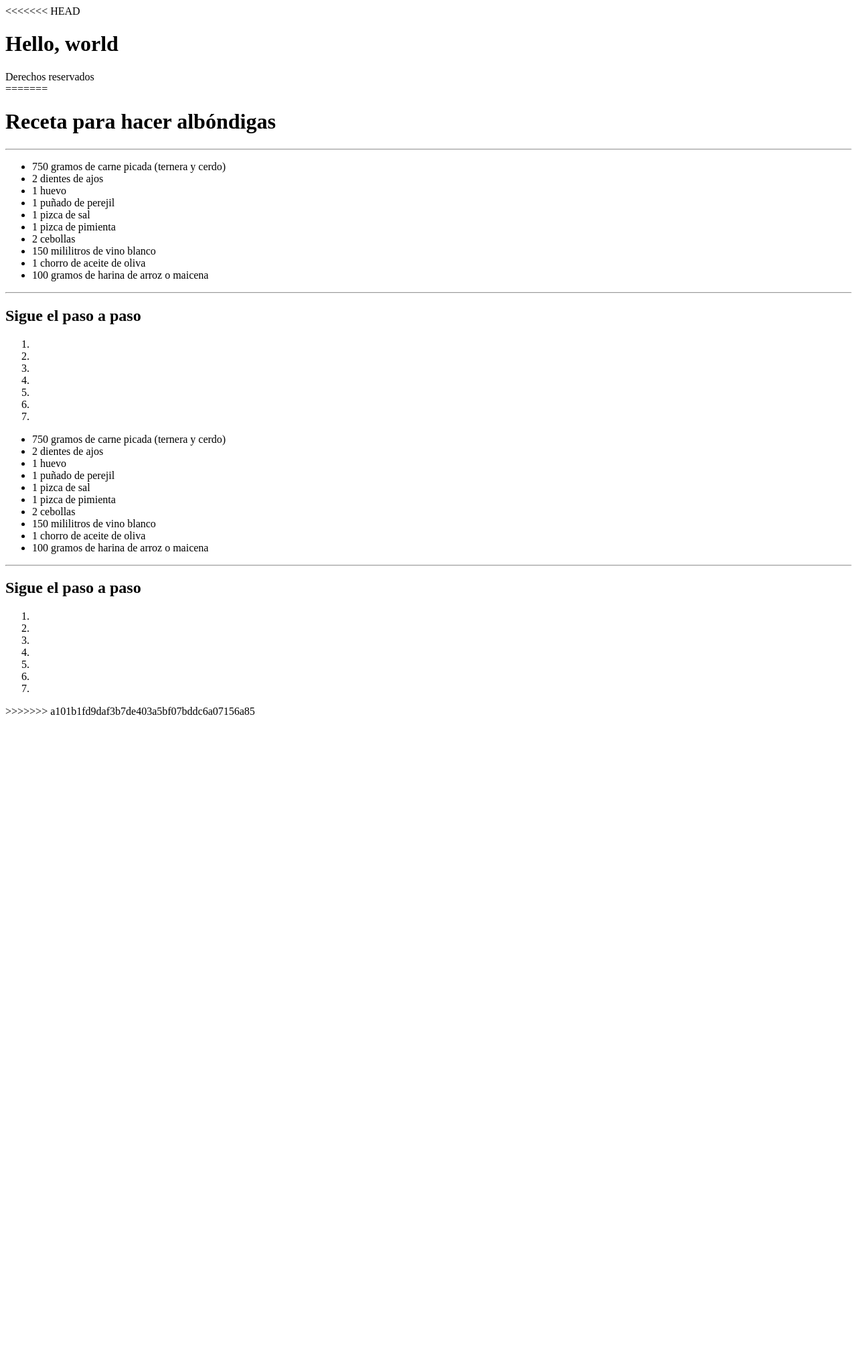
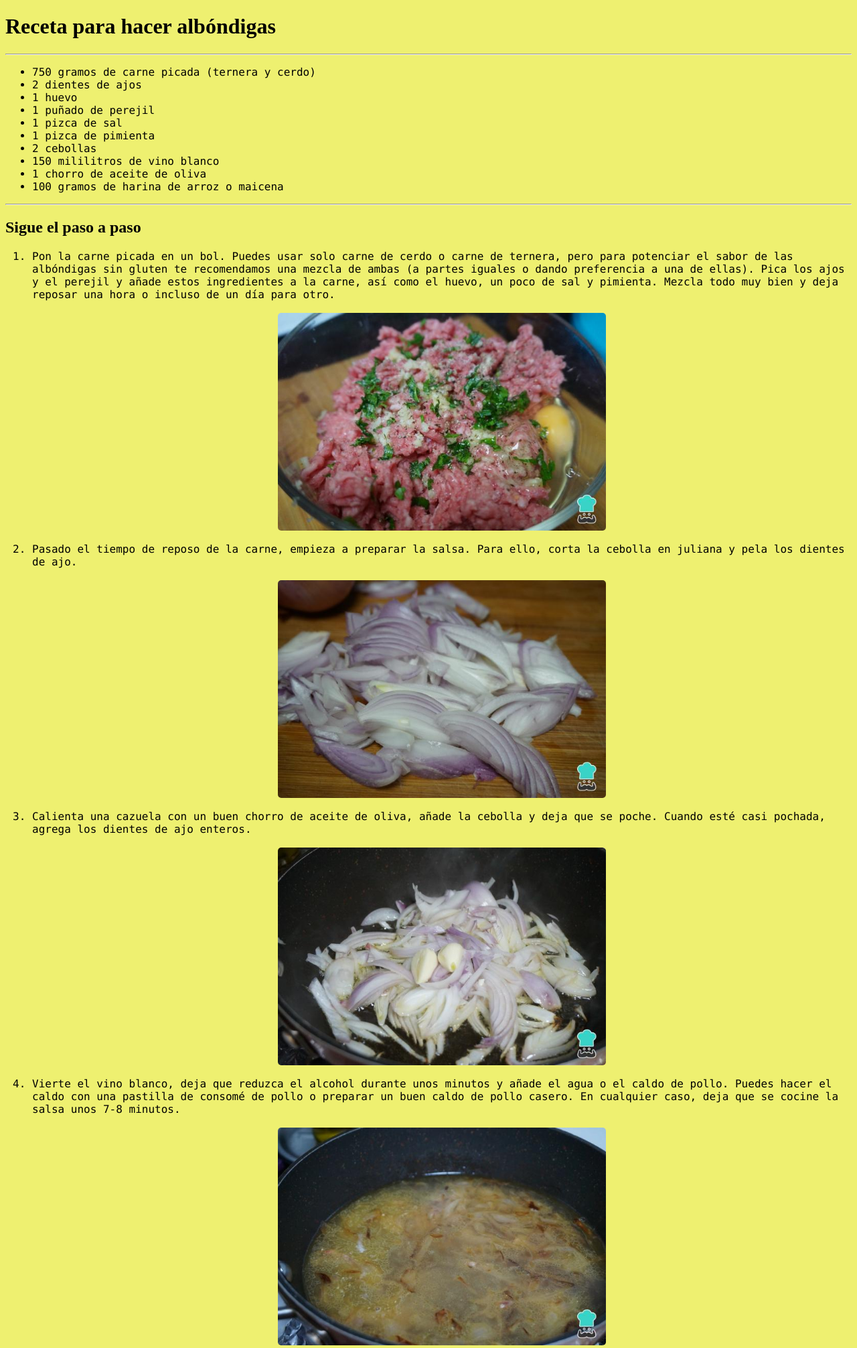
Before and after one commit to AlecXQ/receta, a PHP site: page /receta.php in a window 1280 px wide. Shown: the top 2012 px of the page at 67% size. Before the commit the page ends 1067 px from the top, so only its background shows below. Run offline with PHP 8.4, Linux system fonts and the light colour scheme.

Commit message:
Imagenes y estilos agregados

```diff
--- /dev/null
+++ b/estilos.css
@@ -0,0 +1,18 @@
+.imagen{
+    width: 40%;
+    display: block;
+    margin: auto;
+    border-radius: 5px;
+}
+
+body{
+   background-color: #eef070;
+}
+
+.letra{
+    font-family: "Lucida Console", "Courier New", monospace;
+}
+
+footer{
+    text-align: center;
+}
--- a/footer.php
+++ b/footer.php
@@ -1 +1 @@
-<footer> Derechos reservados </footer>
+<footer> <b>Derechos reservados</b> </footer>
--- a/header.php
+++ b/header.php
@@ -1,28 +1,5 @@
     <header>
         <h1>Receta  para hacer albóndigas</h1>
         <hr>
-        <ul>
-          <li>750 gramos de carne picada (ternera y cerdo)</li>
-          <li> 2 dientes de ajos</li>
-          <li> 1 huevo</li>
-          <li>1 puñado de perejil</li>
-          <li>1 pizca de sal</li>
-          <li>1 pizca de pimienta</li>
-          <li> 2 cebollas</li>
-          <li>150 mililitros de vino blanco</li>
-          <li>1 chorro de aceite de oliva</li>
-          <li>100 gramos de harina de arroz o maicena</li>
-        </ul>
-        <hr>
-        <h2>Sigue el paso a paso</h2>
-        <ol>
-          <li> </li>
-          <li></li>
-          <li></li>
-          <li></li>
-          <li></li>
-          <li></li>
-          <li></li>
 
-        </ol>
   </header>
--- a/mainh.php
+++ b/mainh.php
@@ -1,26 +1,38 @@
 <main>
   <ul>
-    <li>750 gramos de carne picada (ternera y cerdo)</li>
-    <li> 2 dientes de ajos</li>
-    <li> 1 huevo</li>
-    <li>1 puñado de perejil</li>
-    <li>1 pizca de sal</li>
-    <li>1 pizca de pimienta</li>
-    <li> 2 cebollas</li>
-    <li>150 mililitros de vino blanco</li>
-    <li>1 chorro de aceite de oliva</li>
-    <li>100 gramos de harina de arroz o maicena</li>
+    <li class="letra">750 gramos de carne picada (ternera y cerdo)</li>
+    <li class="letra"> 2 dientes de ajos</li>
+    <li class="letra"> 1 huevo</li>
+    <li class="letra">1 puñado de perejil</li>
+    <li class="letra">1 pizca de sal</li>
+    <li class="letra">1 pizca de pimienta</li>
+    <li class="letra"> 2 cebollas</li>
+    <li class="letra">150 mililitros de vino blanco</li>
+    <li class="letra">1 chorro de aceite de oliva</li>
+    <li class="letra">100 gramos de harina de arroz o maicena</li>
   </ul>
   <hr>
   <h2>Sigue el paso a paso</h2>
   <ol>
-    <li> </li>
-    <li></li>
-    <li></li>
-    <li></li>
-    <li></li>
-    <li></li>
-    <li></li>
+    <li class="letra">Pon la carne picada en un bol. Puedes usar solo carne de cerdo o carne de ternera, pero para potenciar el sabor de las albóndigas sin gluten te recomendamos una mezcla de ambas (a partes iguales o dando preferencia a una de ellas). Pica los ajos y el perejil y añade estos ingredientes a la carne, así como el huevo, un poco de sal y pimienta. Mezcla todo muy bien y deja reposar una hora o incluso de un día para otro. </li>
+     <br> <img class="imagen" src="images/1.jpg" alt="1"> <br>
+
+    <li class="letra">Pasado el tiempo de reposo de la carne, empieza a preparar la salsa. Para ello, corta la cebolla en juliana y pela los dientes de ajo.</li>
+    <br> <img class="imagen" src="images/2.jpg" alt="2"><br>
+    <li class="letra">Calienta una cazuela con un buen chorro de aceite de oliva, añade la cebolla y deja que se poche. Cuando esté casi pochada, agrega los dientes de ajo enteros.</li>
+    <br> <img class="imagen" src="images/3.jpg" alt="3"><br>
+    <li class="letra">Vierte el vino blanco, deja que reduzca el alcohol durante unos minutos y añade el agua o el caldo de pollo. Puedes hacer el caldo con una pastilla de consomé de pollo o preparar un buen caldo de pollo casero. En cualquier caso, deja que se cocine la salsa unos 7-8 minutos.</li>
+    <br> <img class="imagen" src="images/4.jpg" alt="4"><br>
+    <li class="letra">Cogemos porciones de carne y forma las albóndigas con las manos. Lo ideal es hacer bolas del tamaño de una pelota de golf, pero si lo prefieres puedes hacerlas más pequeñas. Luego, pon en un plato la harina de arroz o la maicena y pasa las albóndigas por ella para rebozarlas bien. Para hacer albóndigas sin gluten la harina de arroz es ideal, aunque la maicena e incluso la harina de garbanzos son también buenas opciones.</li>
+    <br> <img class="imagen" src="images/5.jpg" alt="5"><br>
+    <li class="letra">Calienta una sartén con bastante aceite y fríe las albóndigas. Sácalas y resérvalas sobre papel de cocina absorbente. También puedes cocinar las albóndigas sin gluten al horno a 180 ºC durante 20 minutos.</li>
+    <br> <img class="imagen" src="images/6.jpg" alt="6"><br>
+    <li class="letra">Saca la salsa y tritúrala. Después, vuelve a ponerla en la cazuela.</li>
+    <br> <img class="imagen" src="images/7.jpg" alt="7"><br>
+    <li class="letra">Añade las albóndigas y deja que se cocinen en la salsa durante 15 minutos a fuego medio-bajo. Pon un poco de sal y pimienta si lo consideras necesario.</li>
+    <br> <img class="imagen" src="images/8.jpg" alt="8"><br>
+    <li class="letra">¡Listo! Ya puedes disfrutar de estas deliciosas albóndigas sin gluten en salsa. Si quieres conocer otras salsas fáciles para acompañas tus albóndigas, consulta esta recetas:</li>
+    <br> <img class="imagen" src="images/final.jpg" alt="final">
 
   </ol>
 </main>
--- a/receta.php
+++ b/receta.php
@@ -1,19 +1,4 @@
-<<<<<<< HEAD
-<!doctype html>
-<html lang="en-us">
-<head>
-  <meta charset="UTF-8">
-  <meta http-equiv="X-UA-Compatible" content="IE=Edge">
-  <meta name="viewport" content="width=device-width, initial-scale=1, shrink-to-fit=no">
-  <title>Page Title</title>
-</head>
-<body>
-  <h1>Hello, world</h1>
-  <footer> Derechos reservados</footer>
-</body>
-</html>
-=======
-<!DOCTYPE html>
+
 <!DOCTYPE html>
 <html lang="en">
 <head>
@@ -21,11 +6,13 @@
     <meta http-equiv="X-UA-Compatible" content="IE=edge">
     <meta name="viewport" content="width=device-width, initial-scale=1.0">
     <title>Document</title>
+    <link rel="stylesheet" href="estilos.css">
 </head>
 <body>
     <?php require_once ("header.php"); ?>
     <?php require_once ("mainh.php"); ?>
-
+    <hr> <br>
+    <?php require_once ("footer.php"); ?>
+    <br>
 </body>
 </html>
->>>>>>> a101b1fd9daf3b7de403a5bf07bddc6a07156a85
```
Also changed, not shown: images/1.jpg (added), images/2.jpg (added), images/3.jpg (added), images/4.jpg (added), images/5.jpg (added), images/6.jpg (added), images/7.jpg (added), images/8.jpg (added), images/final.jpg (added).
